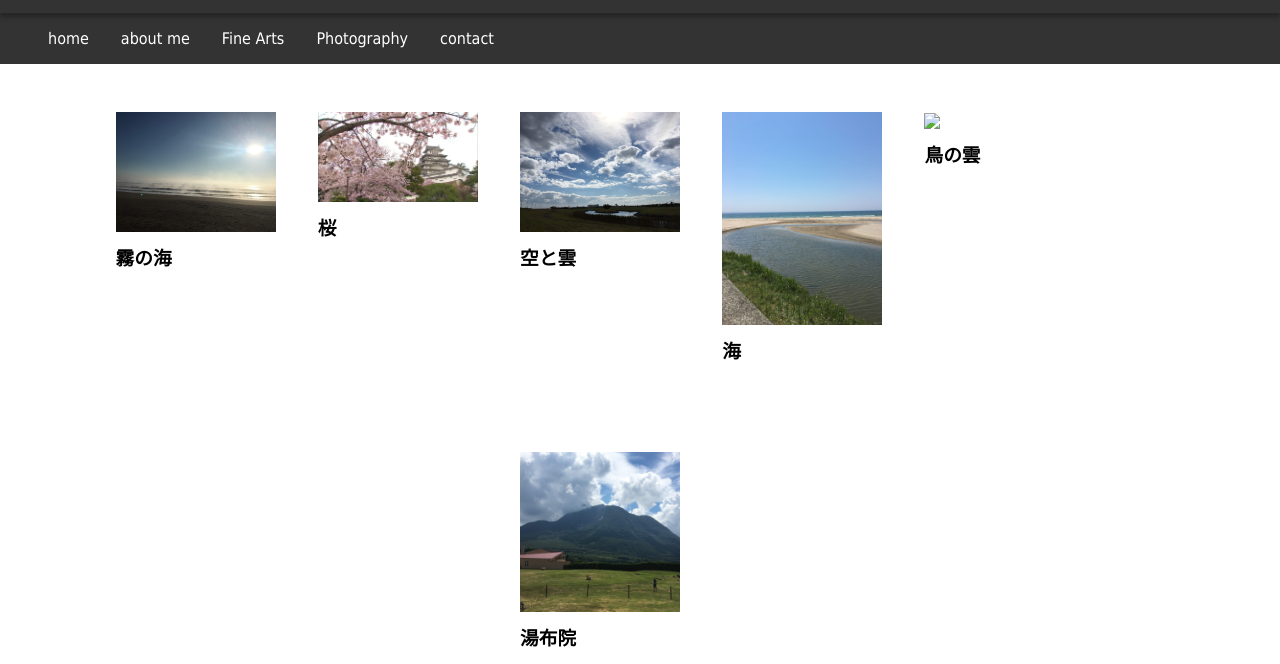
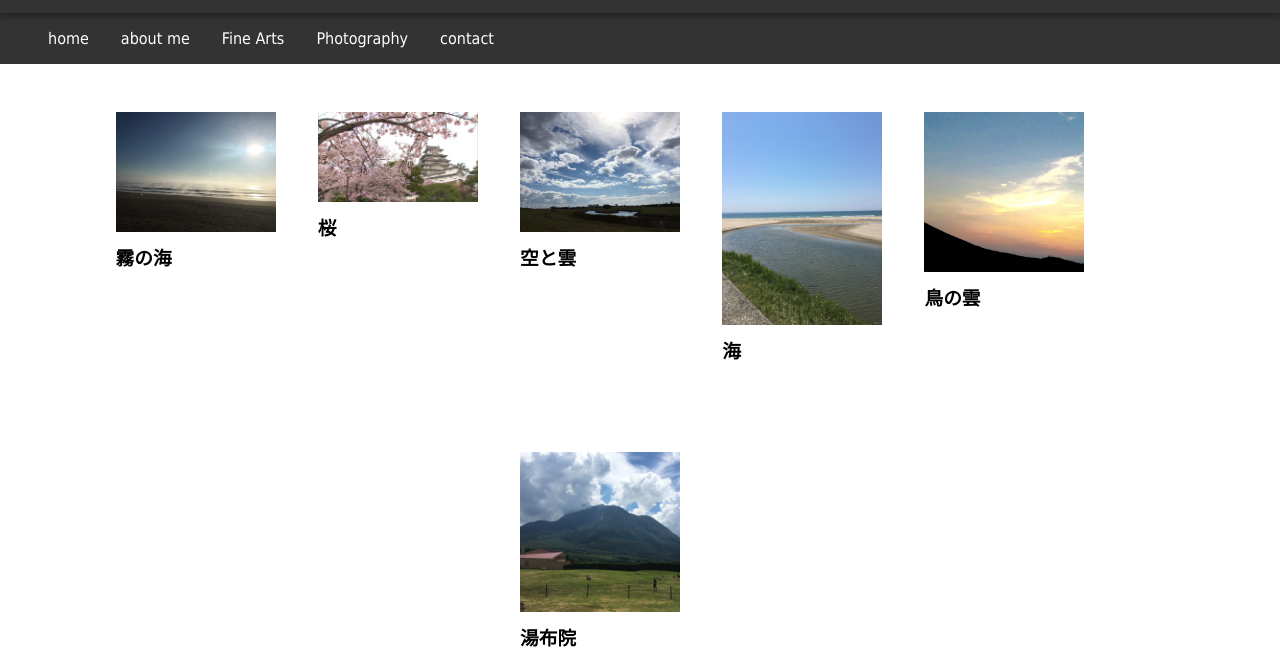
Before and after one commit to Ayaka-hirose/portfolio, a plain HTML site: page photo.html in a window 1280 px wide. Shown: the part 115-779 px from the top of the page. Drawn offline with Linux system fonts and the light colour scheme.

Commit message:
Add files via upload

```diff
--- a/photo.html
+++ b/photo.html
@@ -76,7 +76,7 @@
 
         <article>
           <div>
-            <img src="images/yuhuin(2).jpg">
+            <img src="images/torinokumo.jpg">
           </div>
           <h1>鳥の雲</h1>
           <p class="notes">
```
Also changed, not shown: images/torinokumo.jpg (added).
